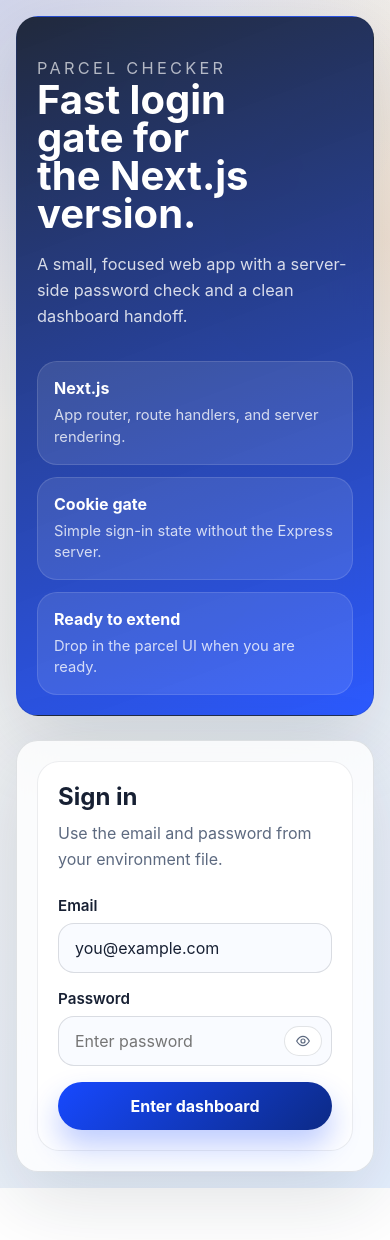
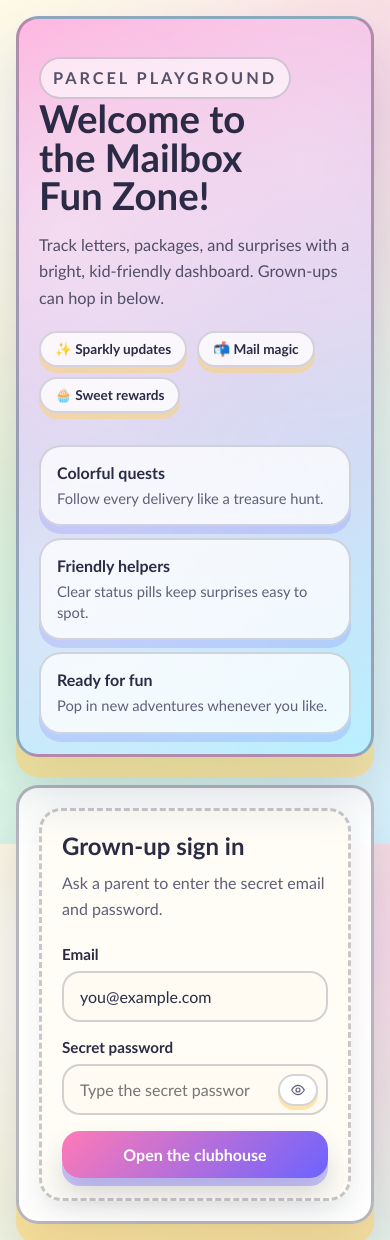
Before and after one commit to praneet1503/just-hc-things, a Next.js app: page / in a window 390 px wide. Before the commit the page ends 1188 px from the top, so only its background shows below. Built offline with nearby package versions, Linux system fonts and the light colour scheme; no server answers.

Commit message:
Redesign playful UI theme
Agent-Logs-Url: https://github.com/praneet1503/just-hc-things/sessions/4946baf8-d09f-4cbe-a398-3e0797bb3073

Co-authored-by: praneet1503 <107131189+praneet1503@users.noreply.github.com>

```diff
--- a/app/globals.css
+++ b/app/globals.css
@@ -1,15 +1,17 @@
 :root {
   color-scheme: light;
-  --bg: #f6f1e8;
-  --bg-2: #e6f0ff;
-  --surface: rgba(255, 255, 255, 0.78);
-  --surface-strong: #ffffff;
-  --text: #172033;
-  --muted: #5d6a80;
-  --accent: #1749ff;
-  --accent-2: #0c2a86;
-  --border: rgba(23, 32, 51, 0.12);
-  --shadow: 0 24px 80px rgba(23, 32, 51, 0.14);
+  --bg: #fff3c7;
+  --bg-2: #d8f3ff;
+  --surface: rgba(255, 255, 255, 0.9);
+  --surface-strong: #fffdf6;
+  --text: #2b2b45;
+  --muted: #5f5f7a;
+  --accent: #ff7ab6;
+  --accent-2: #6c63ff;
+  --accent-3: #ffd166;
+  --border: rgba(43, 43, 69, 0.2);
+  --border-strong: rgba(43, 43, 69, 0.35);
+  --shadow: 0 20px 0 rgba(255, 209, 102, 0.55), 0 32px 60px rgba(37, 41, 74, 0.18);
 }
 
 * {
@@ -23,12 +25,14 @@ body {
 }
 
 body {
-  font-family: Inter, "Segoe UI", Arial, sans-serif;
+  font-family: "Comic Neue", "Baloo 2", "Trebuchet MS", "Segoe UI", Arial, sans-serif;
   color: var(--text);
   background:
-    radial-gradient(circle at top left, rgba(23, 73, 255, 0.16), transparent 34%),
-    radial-gradient(circle at right 20%, rgba(255, 154, 60, 0.16), transparent 28%),
+    radial-gradient(circle at 12% 15%, rgba(255, 255, 255, 0.85), transparent 45%),
+    radial-gradient(circle at 90% 10%, rgba(255, 205, 240, 0.7), transparent 40%),
+    radial-gradient(circle at 18% 80%, rgba(203, 255, 226, 0.6), transparent 45%),
     linear-gradient(135deg, var(--bg), var(--bg-2));
+  background-attachment: fixed;
 }
 
 a {
@@ -36,9 +40,10 @@ a {
 }
 
 .tracking-link {
-  color: var(--accent);
-  text-decoration: underline;
-  font-weight: 600;
+  color: var(--accent-2);
+  text-decoration: none;
+  border-bottom: 2px dashed rgba(108, 99, 255, 0.5);
+  font-weight: 700;
 }
 
 button,
@@ -57,40 +62,65 @@ input {
   width: min(980px, 100%);
   display: grid;
   grid-template-columns: 1.1fr 0.9fr;
-  gap: 24px;
+  gap: 28px;
 }
 
 .hero,
 .panel {
-  border: 1px solid var(--border);
-  border-radius: 28px;
+  border: 3px solid var(--border-strong);
+  border-radius: 30px;
   box-shadow: var(--shadow);
-  backdrop-filter: blur(18px);
 }
 
 .hero {
-  padding: 36px;
-  background: linear-gradient(160deg, rgba(23, 32, 51, 0.95), rgba(23, 73, 255, 0.9));
-  color: #fff;
+  padding: 40px;
+  background: linear-gradient(160deg, #ffb8e1, #b9f0ff);
+  color: var(--text);
   display: flex;
   flex-direction: column;
   justify-content: space-between;
   min-height: 560px;
+  position: relative;
+  overflow: hidden;
+}
+
+.hero::after {
+  content: "";
+  position: absolute;
+  inset: 0;
+  background-image:
+    radial-gradient(circle at 12% 30%, rgba(255, 255, 255, 0.5), transparent 38%),
+    radial-gradient(circle at 80% 20%, rgba(255, 255, 255, 0.4), transparent 45%),
+    radial-gradient(circle at 20% 80%, rgba(255, 255, 255, 0.35), transparent 42%);
+  opacity: 0.7;
+  pointer-events: none;
+}
+
+.hero > * {
+  position: relative;
+  z-index: 1;
 }
 
 .eyebrow {
   margin: 0 0 14px;
+  display: inline-flex;
+  align-items: center;
+  gap: 6px;
+  padding: 6px 12px;
+  border-radius: 999px;
+  background: rgba(255, 255, 255, 0.6);
+  border: 2px solid rgba(43, 43, 69, 0.2);
   text-transform: uppercase;
-  letter-spacing: 0.2em;
-  font-size: 0.75rem;
-  opacity: 0.8;
+  letter-spacing: 0.18em;
+  font-size: 0.72rem;
+  font-weight: 700;
 }
 
 .hero h1 {
   margin: 0;
-  font-size: clamp(2.5rem, 6vw, 4.8rem);
-  line-height: 0.95;
-  max-width: 8ch;
+  font-size: clamp(2.4rem, 6vw, 4.6rem);
+  line-height: 1;
+  max-width: 12ch;
 }
 
 .hero p {
@@ -98,7 +128,27 @@ input {
   max-width: 34ch;
   font-size: 1.02rem;
   line-height: 1.6;
-  color: rgba(255, 255, 255, 0.82);
+  color: rgba(43, 43, 69, 0.8);
+}
+
+.sticker-row {
+  display: flex;
+  flex-wrap: wrap;
+  gap: 10px;
+  margin-top: 20px;
+}
+
+.sticker {
+  display: inline-flex;
+  align-items: center;
+  gap: 6px;
+  padding: 8px 14px;
+  border-radius: 999px;
+  background: rgba(255, 255, 255, 0.8);
+  border: 2px solid rgba(43, 43, 69, 0.18);
+  font-weight: 700;
+  font-size: 0.85rem;
+  box-shadow: 0 6px 0 rgba(255, 209, 102, 0.5);
 }
 
 .feature-grid {
@@ -110,9 +160,10 @@ input {
 
 .feature {
   padding: 16px;
-  border-radius: 20px;
-  background: rgba(255, 255, 255, 0.1);
-  border: 1px solid rgba(255, 255, 255, 0.12);
+  border-radius: 22px;
+  background: rgba(255, 255, 255, 0.75);
+  border: 2px solid rgba(43, 43, 69, 0.18);
+  box-shadow: 0 8px 0 rgba(108, 99, 255, 0.2);
 }
 
 .feature strong {
@@ -121,14 +172,14 @@ input {
 }
 
 .feature span {
-  color: rgba(255, 255, 255, 0.78);
+  color: var(--muted);
   font-size: 0.92rem;
   line-height: 1.4;
 }
 
 .panel {
   background: var(--surface);
-  padding: 28px;
+  padding: 30px;
   align-self: center;
 }
 
@@ -136,7 +187,8 @@ input {
   background: var(--surface-strong);
   border-radius: 24px;
   padding: 28px;
-  border: 1px solid rgba(23, 32, 51, 0.08);
+  border: 3px dashed rgba(43, 43, 69, 0.25);
+  box-shadow: 0 12px 24px rgba(43, 43, 69, 0.08);
 }
 
 .card h2,
@@ -153,10 +205,10 @@ input {
 .alert {
   margin-top: 18px;
   padding: 14px 16px;
-  border-radius: 16px;
-  background: rgba(255, 72, 72, 0.08);
+  border-radius: 18px;
+  background: rgba(255, 120, 120, 0.15);
   color: #9f1d1d;
-  border: 1px solid rgba(255, 72, 72, 0.14);
+  border: 2px solid rgba(255, 72, 72, 0.2);
 }
 
 .form {
@@ -174,16 +226,16 @@ input {
 
 .field input {
   width: 100%;
-  border: 1px solid rgba(23, 32, 51, 0.14);
-  border-radius: 16px;
+  border: 2px solid rgba(43, 43, 69, 0.2);
+  border-radius: 18px;
   padding: 14px 16px;
-  background: #f9fbff;
+  background: #fffaf2;
   color: var(--text);
 }
 
 .field input:focus {
-  outline: 3px solid rgba(23, 73, 255, 0.18);
-  border-color: rgba(23, 73, 255, 0.5);
+  outline: 3px solid rgba(108, 99, 255, 0.25);
+  border-color: rgba(108, 99, 255, 0.6);
 }
 
 .password-field {
@@ -199,14 +251,15 @@ input {
   right: 10px;
   top: 50%;
   transform: translateY(-50%);
-  border: 1px solid rgba(23, 32, 51, 0.12);
-  background: rgba(255, 255, 255, 0.92);
+  border: 2px solid rgba(43, 43, 69, 0.2);
+  background: #ffffff;
   color: var(--muted);
   border-radius: 999px;
   padding: 6px 10px;
   font-size: 0.78rem;
   font-weight: 700;
   cursor: pointer;
+  box-shadow: 0 4px 0 rgba(255, 209, 102, 0.5);
 }
 
 .password-toggle:hover {
@@ -225,29 +278,30 @@ input {
   align-items: center;
   gap: 10px;
   border: 0;
-  border-radius: 999px;
-  padding: 14px 18px;
+  border-radius: 18px;
+  padding: 14px 22px;
   font-weight: 700;
   color: #fff;
   background: linear-gradient(135deg, var(--accent), var(--accent-2));
   cursor: pointer;
   transition: transform 140ms ease, box-shadow 140ms ease;
-  box-shadow: 0 16px 30px rgba(23, 73, 255, 0.28);
+  box-shadow: 0 8px 0 rgba(108, 99, 255, 0.35), 0 18px 30px rgba(43, 43, 69, 0.18);
 }
 
 .button:hover {
-  transform: translateY(-1px);
+  transform: translateY(-2px);
 }
 
 .button:active {
-  transform: translateY(0);
+  transform: translateY(2px);
+  box-shadow: 0 4px 0 rgba(108, 99, 255, 0.3), 0 12px 24px rgba(43, 43, 69, 0.18);
 }
 
 .button.ghost {
-  background: transparent;
+  background: #ffffff;
   color: var(--text);
-  box-shadow: none;
-  border: 1px solid rgba(23, 32, 51, 0.14);
+  box-shadow: 0 6px 0 rgba(255, 209, 102, 0.4);
+  border: 2px solid rgba(43, 43, 69, 0.2);
 }
 
 .stack {
@@ -264,9 +318,9 @@ input {
 
 .api-card {
   padding: 18px;
-  border-radius: 18px;
-  border: 1px solid rgba(23, 32, 51, 0.08);
-  background: linear-gradient(135deg, rgba(23, 73, 255, 0.06), rgba(255, 154, 60, 0.08));
+  border-radius: 20px;
+  border: 2px solid rgba(43, 43, 69, 0.18);
+  background: linear-gradient(135deg, rgba(255, 255, 255, 0.85), rgba(255, 214, 249, 0.5));
 }
 
 .api-card header {
@@ -287,7 +341,7 @@ input {
 .details-card {
   margin-top: 12px;
   padding-top: 12px;
-  border-top: 1px solid rgba(23, 32, 51, 0.1);
+  border-top: 2px dashed rgba(43, 43, 69, 0.2);
 }
 
 .details-card summary {
@@ -309,28 +363,30 @@ input {
   padding: 6px 10px;
   font-size: 0.76rem;
   font-weight: 700;
+  border: 2px solid rgba(43, 43, 69, 0.2);
 }
 
 .status-pill.ok {
-  background: rgba(29, 123, 65, 0.12);
-  color: #1d7b41;
+  background: rgba(82, 221, 135, 0.25);
+  color: #1f7a45;
 }
 
 .status-pill.warn {
-  background: rgba(215, 123, 28, 0.12);
+  background: rgba(255, 196, 82, 0.3);
   color: #a55a0d;
 }
 
 .status-pill.neutral {
-  background: rgba(23, 32, 51, 0.08);
+  background: rgba(163, 173, 203, 0.25);
   color: var(--muted);
 }
 
 .stat {
   padding: 16px 18px;
-  border-radius: 18px;
-  background: linear-gradient(135deg, rgba(23, 73, 255, 0.08), rgba(255, 154, 60, 0.1));
-  border: 1px solid rgba(23, 32, 51, 0.08);
+  border-radius: 20px;
+  background: linear-gradient(135deg, rgba(255, 255, 255, 0.85), rgba(214, 247, 255, 0.65));
+  border: 2px solid rgba(43, 43, 69, 0.15);
+  box-shadow: 0 6px 0 rgba(255, 209, 102, 0.4);
 }
 
 .stat small {
--- a/app/layout.js
+++ b/app/layout.js
@@ -1,8 +1,8 @@
 import './globals.css';
 
 export const metadata = {
-  title: 'Parcel Checker',
-  description: 'A small Next.js login demo for parcel testing.',
+  title: 'Parcel Playground',
+  description: 'A playful, kid-friendly mailbox dashboard with a grown-up login gate.',
 };
 
 export default function RootLayout({ children }) {
--- a/app/page.js
+++ b/app/page.js
@@ -26,34 +26,39 @@ export default async function HomePage({ searchParams }) {
       <div className="shell">
         <section className="hero">
           <div>
-            <p className="eyebrow">Parcel Checker</p>
-            <h1>Fast login gate for the Next.js version.</h1>
+            <p className="eyebrow">Parcel Playground</p>
+            <h1>Welcome to the Mailbox Fun Zone!</h1>
             <p>
-              A small, focused web app with a server-side password check and a
-              clean dashboard handoff.
+              Track letters, packages, and surprises with a bright, kid-friendly
+              dashboard. Grown-ups can hop in below.
             </p>
+            <div className="sticker-row" aria-label="Playful badges">
+              <span className="sticker">✨ Sparkly updates</span>
+              <span className="sticker">📬 Mail magic</span>
+              <span className="sticker">🧁 Sweet rewards</span>
+            </div>
           </div>
 
           <div className="feature-grid" aria-label="Highlights">
             <div className="feature">
-              <strong>Next.js</strong>
-              <span>App router, route handlers, and server rendering.</span>
+              <strong>Colorful quests</strong>
+              <span>Follow every delivery like a treasure hunt.</span>
             </div>
             <div className="feature">
-              <strong>Cookie gate</strong>
-              <span>Simple sign-in state without the Express server.</span>
+              <strong>Friendly helpers</strong>
+              <span>Clear status pills keep surprises easy to spot.</span>
             </div>
             <div className="feature">
-              <strong>Ready to extend</strong>
-              <span>Drop in the parcel UI when you are ready.</span>
+              <strong>Ready for fun</strong>
+              <span>Pop in new adventures whenever you like.</span>
             </div>
           </div>
         </section>
 
         <section className="panel">
           <div className="card">
-            <h2>Sign in</h2>
-            <p>Use the email and password from your environment file.</p>
+            <h2>Grown-up sign in</h2>
+            <p>Ask a parent to enter the secret email and password.</p>
 
             {message ? <div className="alert">{message}</div> : null}
 
@@ -64,19 +69,19 @@ export default async function HomePage({ searchParams }) {
                   id="email"
                   name="email"
                   type="email"
-                  placeholder="Enter email"
+                  placeholder="Grown-up email"
                   defaultValue={process.env.LOGIN_EMAIL || ''}
                   required
                 />
               </div>
 
               <div className="field">
-                <label htmlFor="password">Password</label>
-                <PasswordField id="password" name="password" placeholder="Enter password" />
+                <label htmlFor="password">Secret password</label>
+                <PasswordField id="password" name="password" placeholder="Type the secret password" />
               </div>
 
               <button className="button" type="submit">
-                Enter dashboard
+                Open the clubhouse
               </button>
             </form>
           </div>
```
Also changed, not shown: app/dashboard/page.js (+10 -10 lines).
